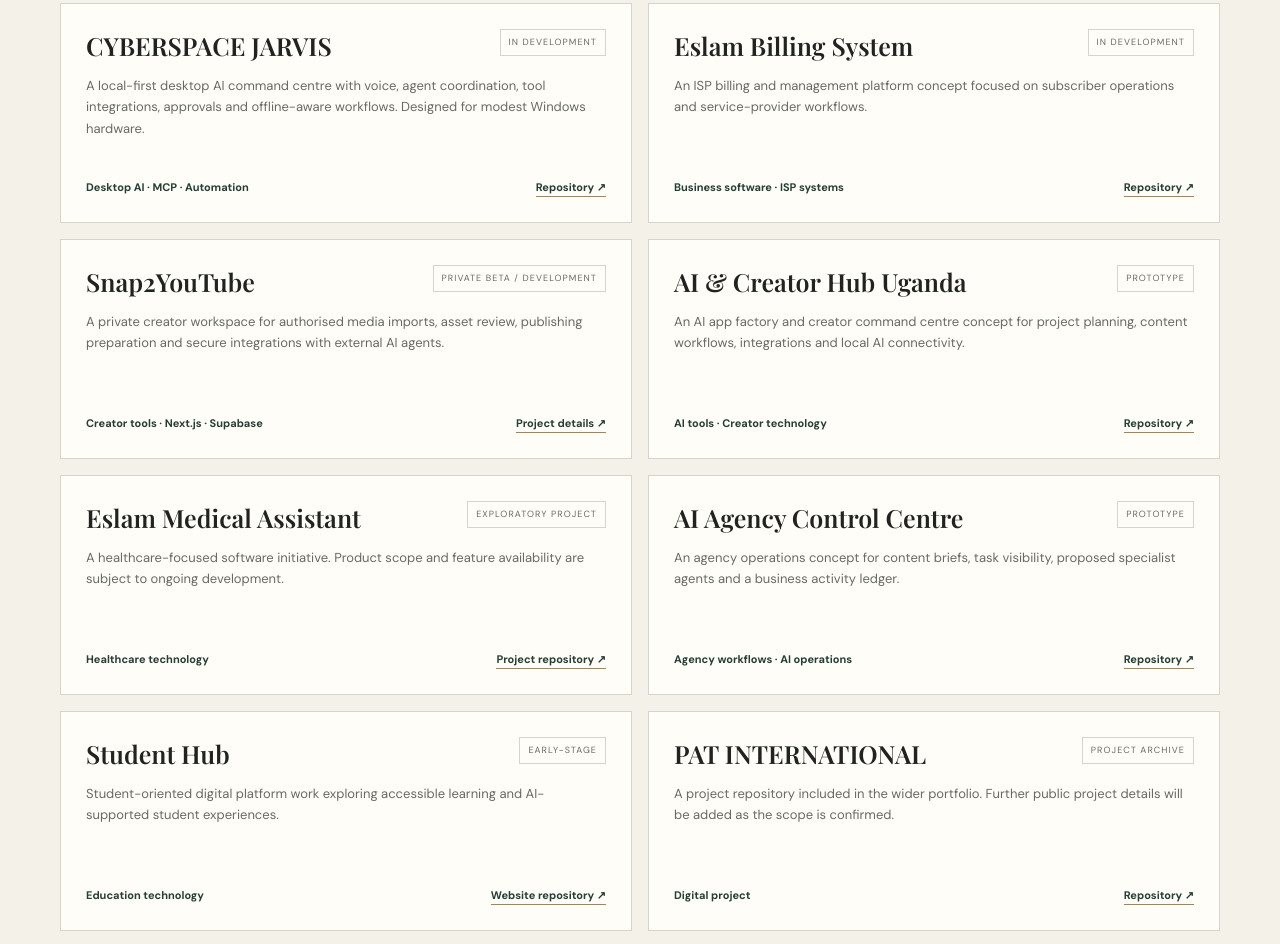
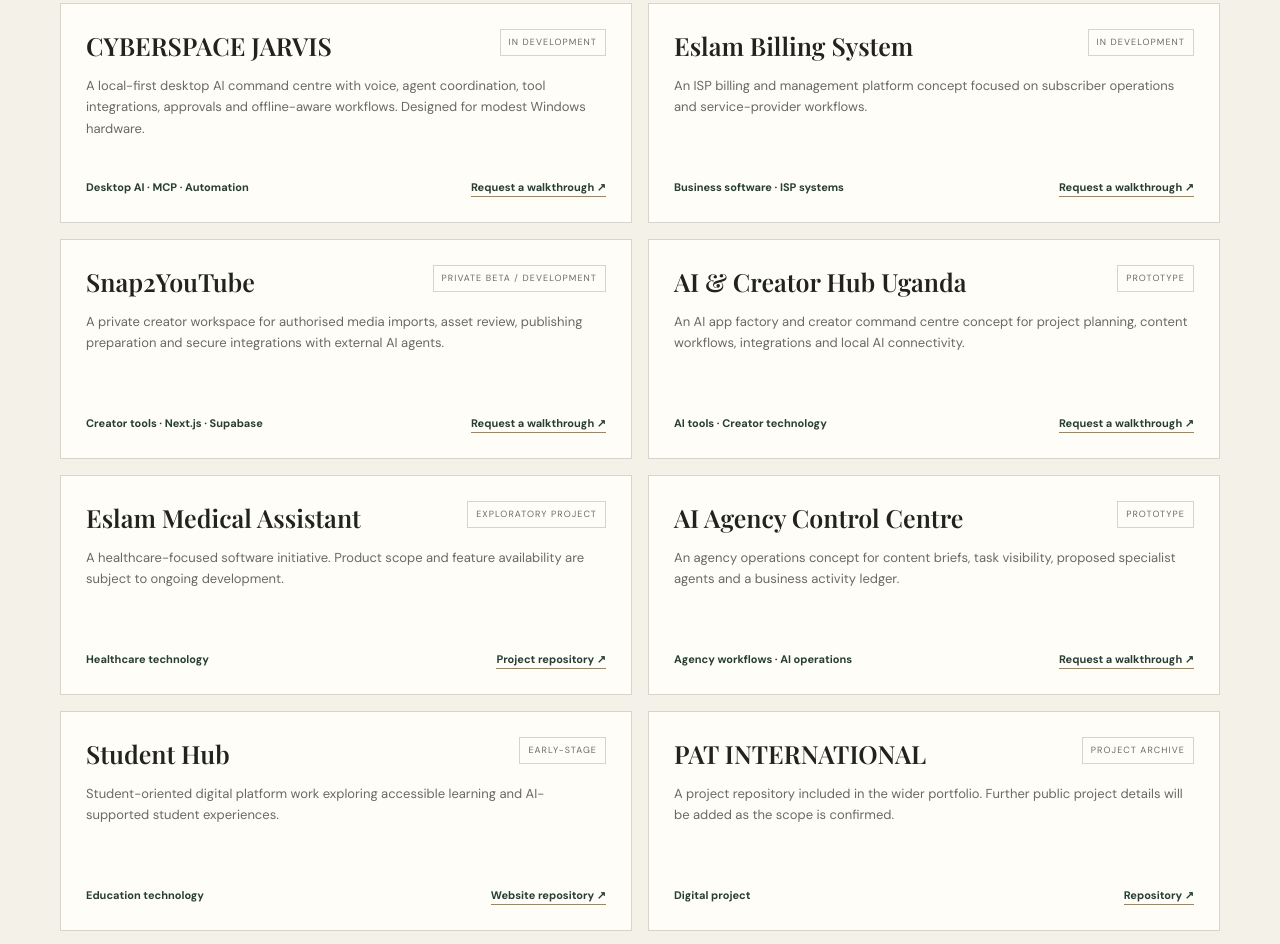
Before and after one commit to binbawy-droid/SSEMAMBO-DEHIA, a plain HTML site: page index.html in a window 1280 px wide. Shown: the part 1693-2637 px from the top of the page. Drawn offline with nearby package versions, Linux system fonts and the light colour scheme.

Commit message:
Fix portfolio links for private project repositories

```diff
--- a/index.html
+++ b/index.html
@@ -50,12 +50,12 @@
 </div></section>
 <section class="wrap section" id="work"><div class="section-head"><div><div class="eyebrow">Selected work & experiments</div><h2>Projects and products</h2></div><p>A record of products, prototypes and technical initiatives worked on. Status labels distinguish active development from early-stage concepts.</p></div>
 <div class="projects">
-<article class="project"><div class="project-top"><h3>CYBERSPACE JARVIS</h3><span class="status">In development</span></div><p>A local-first desktop AI command centre with voice, agent coordination, tool integrations, approvals and offline-aware workflows. Designed for modest Windows hardware.</p><div class="project-foot"><span>Desktop AI · MCP · Automation</span><a href="https://github.com/binbawy-droid/cyberspace-jarvis-desktop" target="_blank" rel="noopener">Repository ↗</a></div></article>
-<article class="project"><div class="project-top"><h3>Eslam Billing System</h3><span class="status">In development</span></div><p>An ISP billing and management platform concept focused on subscriber operations and service-provider workflows.</p><div class="project-foot"><span>Business software · ISP systems</span><a href="https://github.com/binbawy-droid/eslam-billing-system-" target="_blank" rel="noopener">Repository ↗</a></div></article>
-<article class="project"><div class="project-top"><h3>Snap2YouTube</h3><span class="status">Private beta / development</span></div><p>A private creator workspace for authorised media imports, asset review, publishing preparation and secure integrations with external AI agents.</p><div class="project-foot"><span>Creator tools · Next.js · Supabase</span><a href="https://github.com/binbawy-droid/snap2youtube" target="_blank" rel="noopener">Project details ↗</a></div></article>
-<article class="project"><div class="project-top"><h3>AI & Creator Hub Uganda</h3><span class="status">Prototype</span></div><p>An AI app factory and creator command centre concept for project planning, content workflows, integrations and local AI connectivity.</p><div class="project-foot"><span>AI tools · Creator technology</span><a href="https://github.com/binbawy-droid/ai-creator-hub-app-factory" target="_blank" rel="noopener">Repository ↗</a></div></article>
+<article class="project"><div class="project-top"><h3>CYBERSPACE JARVIS</h3><span class="status">In development</span></div><p>A local-first desktop AI command centre with voice, agent coordination, tool integrations, approvals and offline-aware workflows. Designed for modest Windows hardware.</p><div class="project-foot"><span>Desktop AI · MCP · Automation</span><a href="https://www.instagram.com/ugcreator46/" target="_blank" rel="noopener">Request a walkthrough ↗</a></div></article>
+<article class="project"><div class="project-top"><h3>Eslam Billing System</h3><span class="status">In development</span></div><p>An ISP billing and management platform concept focused on subscriber operations and service-provider workflows.</p><div class="project-foot"><span>Business software · ISP systems</span><a href="https://www.instagram.com/ugcreator46/" target="_blank" rel="noopener">Request a walkthrough ↗</a></div></article>
+<article class="project"><div class="project-top"><h3>Snap2YouTube</h3><span class="status">Private beta / development</span></div><p>A private creator workspace for authorised media imports, asset review, publishing preparation and secure integrations with external AI agents.</p><div class="project-foot"><span>Creator tools · Next.js · Supabase</span><a href="https://www.instagram.com/ugcreator46/" target="_blank" rel="noopener">Request a walkthrough ↗</a></div></article>
+<article class="project"><div class="project-top"><h3>AI & Creator Hub Uganda</h3><span class="status">Prototype</span></div><p>An AI app factory and creator command centre concept for project planning, content workflows, integrations and local AI connectivity.</p><div class="project-foot"><span>AI tools · Creator technology</span><a href="https://www.instagram.com/ugcreator46/" target="_blank" rel="noopener">Request a walkthrough ↗</a></div></article>
 <article class="project"><div class="project-top"><h3>Eslam Medical Assistant</h3><span class="status">Exploratory project</span></div><p>A healthcare-focused software initiative. Product scope and feature availability are subject to ongoing development.</p><div class="project-foot"><span>Healthcare technology</span><a href="https://github.com/binbawy-droid/eslam-medical-assistant-" target="_blank" rel="noopener">Project repository ↗</a></div></article>
-<article class="project"><div class="project-top"><h3>AI Agency Control Centre</h3><span class="status">Prototype</span></div><p>An agency operations concept for content briefs, task visibility, proposed specialist agents and a business activity ledger.</p><div class="project-foot"><span>Agency workflows · AI operations</span><a href="https://github.com/binbawy-droid/ai-agency-control-centre" target="_blank" rel="noopener">Repository ↗</a></div></article>
+<article class="project"><div class="project-top"><h3>AI Agency Control Centre</h3><span class="status">Prototype</span></div><p>An agency operations concept for content briefs, task visibility, proposed specialist agents and a business activity ledger.</p><div class="project-foot"><span>Agency workflows · AI operations</span><a href="https://www.instagram.com/ugcreator46/" target="_blank" rel="noopener">Request a walkthrough ↗</a></div></article>
 <article class="project"><div class="project-top"><h3>Student Hub</h3><span class="status">Early-stage</span></div><p>Student-oriented digital platform work exploring accessible learning and AI-supported student experiences.</p><div class="project-foot"><span>Education technology</span><a href="https://github.com/binbawy-droid/student-hub-website" target="_blank" rel="noopener">Website repository ↗</a></div></article>
 <article class="project"><div class="project-top"><h3>PAT INTERNATIONAL</h3><span class="status">Project archive</span></div><p>A project repository included in the wider portfolio. Further public project details will be added as the scope is confirmed.</p><div class="project-foot"><span>Digital project</span><a href="https://github.com/binbawy-droid/PAT-INTERNATIONAL" target="_blank" rel="noopener">Repository ↗</a></div></article>
 <article class="project"><div class="project-top"><h3>SaviaMT5Bridge</h3><span class="status">Testing / demo</span></div><p>A Telegram-to-MetaTrader integration experiment involving signal parsing and validation. Trading functionality is for controlled testing and is not presented as a live investment service.</p><div class="project-foot"><span>Python · Trading integrations</span><a href="https://github.com/binbawy-droid" target="_blank" rel="noopener">Developer profile ↗</a></div></article>
```
